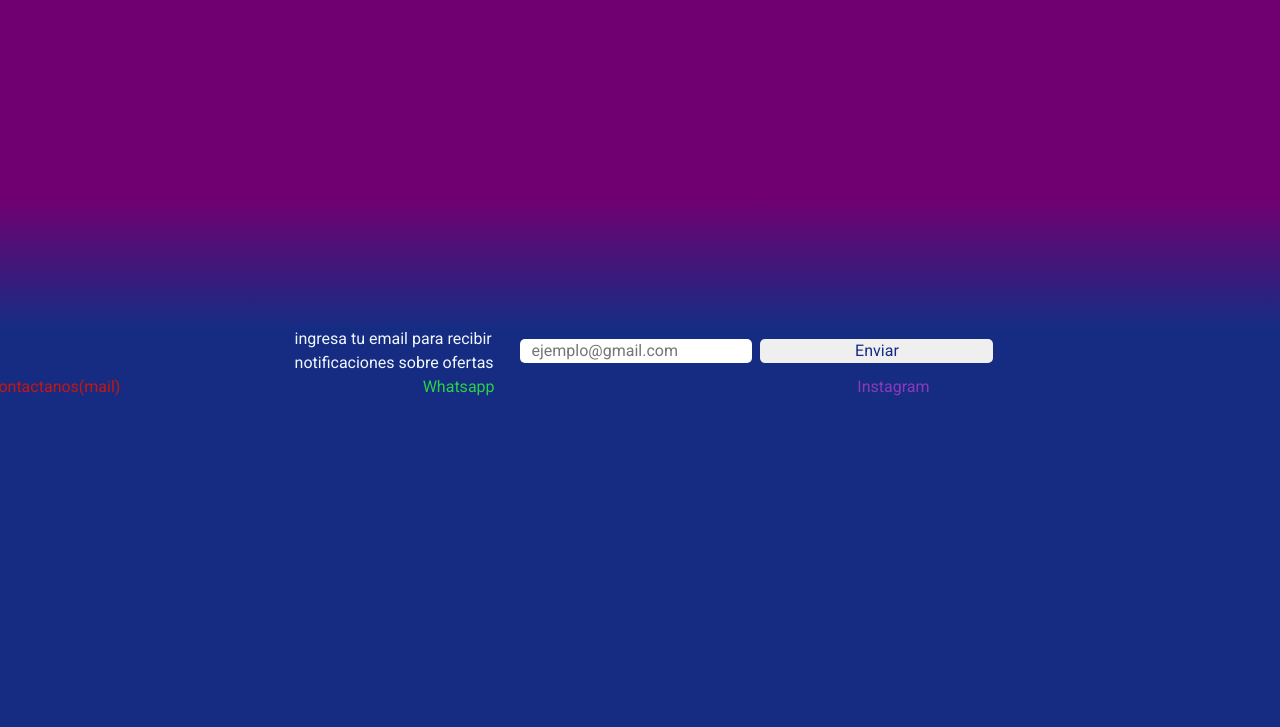
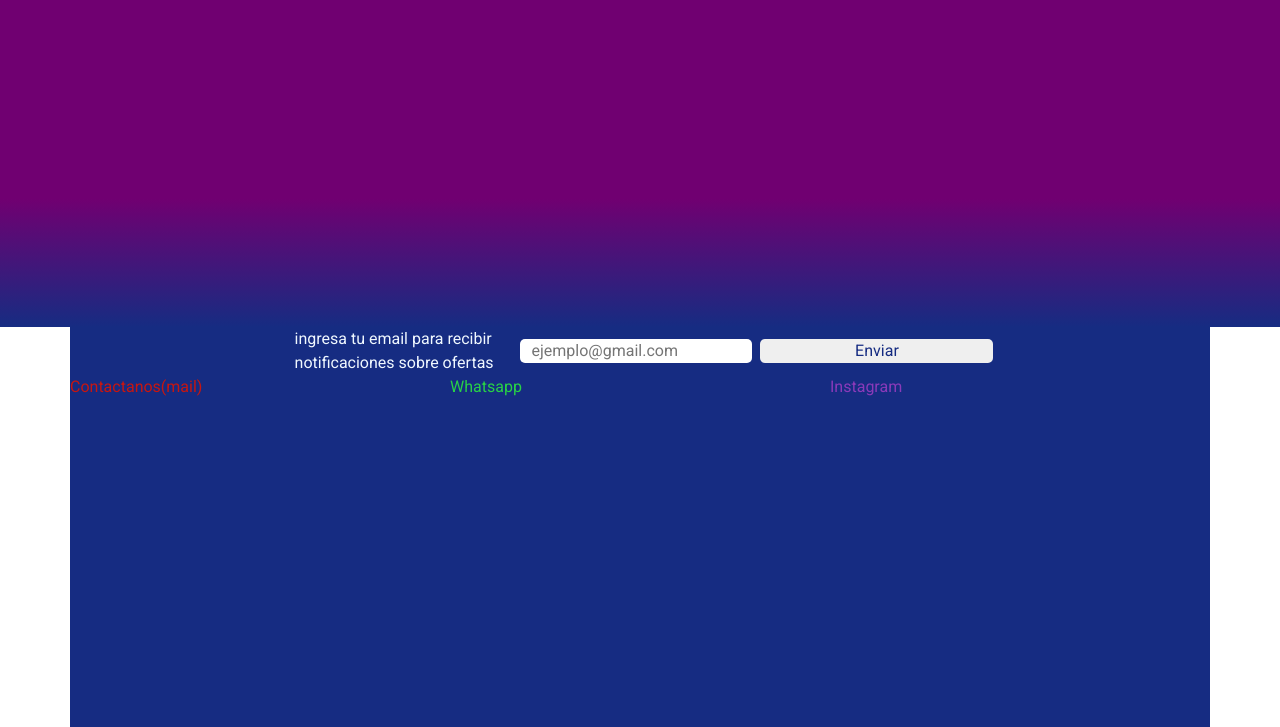
Before and after one commit to leonadoBrandellero/dasafio-coderhouse, a plain HTML site: page paginas/faq.html in a window 1280 px wide. Shown: the part 517-1244 px from the top of the page. Drawn offline with nearby package versions, Linux system fonts and the light colour scheme.

Commit message:
tercera entrega proyecto final v1.2

```diff
--- a/paginas/faq.html
+++ b/paginas/faq.html
@@ -78,7 +78,7 @@
     </main>
     <footer>
         <div class="gradienteM-A"></div>
-        <div class="seccionA">
+        <div class="seccionA container">
             <form class="formFooter" action="">
                 <div class="row ">
                     <p class="footerP col">ingresa tu email para recibir notificaciones sobre ofertas</p>
--- a/scss/parciales/_footer.scss
+++ b/scss/parciales/_footer.scss
@@ -41,6 +41,7 @@ $contactColor: (
 }
 
 .footerEnlaces{
+    margin: 0;
     max-width: 100%;
 }
 
```
Also changed, not shown: index.html (+3 -3 lines), paginas/contacto.html (+1 -1 lines), paginas/nosotros.html (+1 -1 lines), paginas/productos.html (+1 -1 lines), css/estilo.css, 1 other file.
